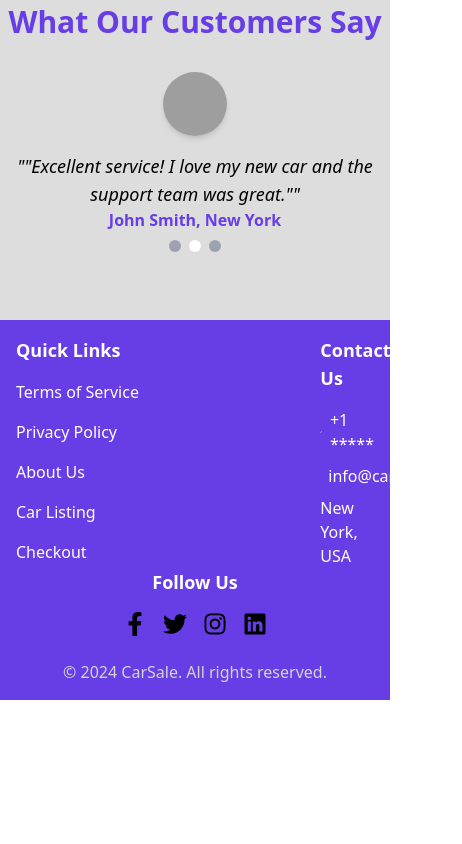
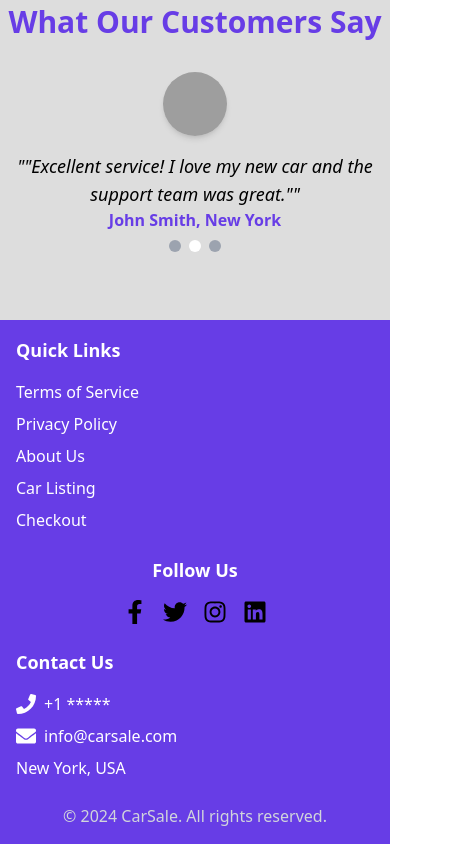
Before and after one commit to Munyia/CarSale, a React (Vite) app: page / in a window 390 px wide. Shown: the part 1950-2794 px from the top of the page, 462 px wide, since content can reach past the window. Before the commit the page ends 2650 px from the top, so only its background shows below. Built offline with nearby package versions, Linux system fonts and the light colour scheme; grey boxes are pictures that could not be loaded.

Commit message:
responsiveness

```diff
--- a/src/assets/components/Footer.jsx
+++ b/src/assets/components/Footer.jsx
@@ -8,7 +8,6 @@ import {
   FaEnvelope,
   FaPhone,
 } from "react-icons/fa";
-import axios from "axios";
 
 const mockContactInfo = {
   phone: "+1 *****",
@@ -34,54 +33,89 @@ const Footer = () => {
   return (
     <footer className="bg-but text-white py-4">
       <div className="max-w-7xl mx-auto px-4 sm:px-6 lg:px-8">
-        <div className="flex justify-between gap-5">
-          <div className="flex flex-col w-full">
-            <h4 className="text-lg text-white  font-bold mb-4">Quick Links</h4>
-            <ul className="space-y-2 flex flex-col gap-2">
-              <li className="flex-grow min-w-[150px]">
+        <div className="grid grid-cols-1 sm:grid-cols-2 lg:grid-cols-3 gap-6">
+          {/* Quick Links */}
+          <div className="flex flex-col">
+            <h4 className="text-lg font-bold mb-4">Quick Links</h4>
+            <ul className="space-y-2">
+              <li>
                 <Link
                   to="/terms"
-                  className="text-white hover:text-black transition duration-300 block truncate"
+                  className="text-white hover:text-black transition duration-300 block"
                 >
                   Terms of Service
                 </Link>
               </li>
-              <li className="flex-grow min-w-[150px]">
+              <li>
                 <Link
                   to="/privacy"
-                  className="text-white hover:text-black transition duration-300 block truncate"
+                  className="text-white hover:text-black transition duration-300 block"
                 >
                   Privacy Policy
                 </Link>
               </li>
-              <li className="flex-grow min-w-[150px]">
+              <li>
                 <Link
                   to="/about"
-                  className="text-white hover:text-black transition duration-300 block truncate"
+                  className="text-white hover:text-black transition duration-300 block"
                 >
                   About Us
                 </Link>
               </li>
-              <li className="flex-grow min-w-[150px]">
+              <li>
                 <Link
                   to="/carlisting"
-                  className="text-white hover:text-black transition duration-300 block truncate"
+                  className="text-white hover:text-black transition duration-300 block"
                 >
                   Car Listing
                 </Link>
               </li>
-              <li className="flex-grow min-w-[150px]">
+              <li>
                 <Link
                   to="/checkout"
-                  className="text-white hover:text-black transition duration-300 block truncate"
+                  className="text-white hover:text-black transition duration-300 block"
                 >
                   Checkout
                 </Link>
               </li>
             </ul>
           </div>
-          <div className="flex flex-col w-[15%] ml-5">
-            <h4 className="text-lg text-white font-bold mb-4">Contact Us</h4>
+           {/* Follow Us */}
+           <div className="flex flex-col">
+            <h4 className="text-lg font-bold mb-4 text-center lg:text-left">
+              Follow Us
+            </h4>
+            <div className="flex justify-center lg:justify-start space-x-4">
+              <Link
+                to="#"
+                className="text-black hover:text-white transition duration-300"
+              >
+                <FaFacebookF className="text-2xl hover:scale-150 transition-transform duration-300" />
+              </Link>
+              <Link
+                to="#"
+                className="text-black hover:text-white transition duration-300"
+              >
+                <FaTwitter className="text-2xl hover:scale-150 transition-transform duration-300" />
+              </Link>
+              <Link
+                to="#"
+                className="text-black hover:text-white transition duration-300"
+              >
+                <FaInstagram className="text-2xl hover:scale-150 transition-transform duration-300" />
+              </Link>
+              <Link
+                to="#"
+                className="text-black hover:text-white transition duration-300"
+              >
+                <FaLinkedin className="text-2xl hover:scale-150 transition-transform duration-300" />
+              </Link>
+            </div>
+          </div>
+
+          {/* Contact Us */}
+          <div className="flex flex-col">
+            <h4 className="text-lg font-bold mb-4">Contact Us</h4>
             <ul className="space-y-2">
               <li className="flex items-center space-x-2 hover:text-black">
                 <FaPhone className="text-xl" />
@@ -91,47 +125,16 @@ const Footer = () => {
                 <FaEnvelope className="text-xl" />
                 <span>{contactInfo.email}</span>
               </li>
-              <li className="text-white">{contactInfo.address}</li>
+              <li>{contactInfo.address}</li>
             </ul>
           </div>
+
+
         </div>
 
-        <div className="flex flex-col">
-          <div className="text-center mb-6">
-            <h4 className="text-lg text-white font-bold mb-4">Follow Us</h4>
-            <div className="flex justify-center space-x-4">
-              <Link
-                to="#"
-                className="text-black hover:text-white transition duration-300"
-              >
-                <FaFacebookF className="text-2xl hover:scale-150 hover:text-white transition-transform duration-300" />
-              </Link>
-              <Link
-                to="#"
-                className="text-black hover:text-white transition duration-300"
-              >
-                <FaTwitter className="text-2xl hover:scale-150 hover:text-white transition-transform duration-300" />
-              </Link>
-              <Link
-                to="#"
-                className="text-black hover:text-white transition duration-300"
-              >
-                <FaInstagram className="text-2xl hover:scale-150 hover:text-white transition-transform duration-300" />
-              </Link>
-              <Link
-                to="#"
-                className="text-black hover:text-white transition duration-300"
-              >
-                <FaLinkedin className="text-2xl hover:scale-150 hover:text-white transition-transform duration-300" />
-              </Link>
-            </div>
-          </div>
-
-          <div className="text-center text-gray-300">
-            <p>
-              &copy; {new Date().getFullYear()} CarSale. All rights reserved.
-            </p>
-          </div>
+        {/* Footer Bottom */}
+        <div className="mt-6 text-center text-gray-300">
+          <p>&copy; {new Date().getFullYear()} CarSale. All rights reserved.</p>
         </div>
       </div>
     </footer>
```
